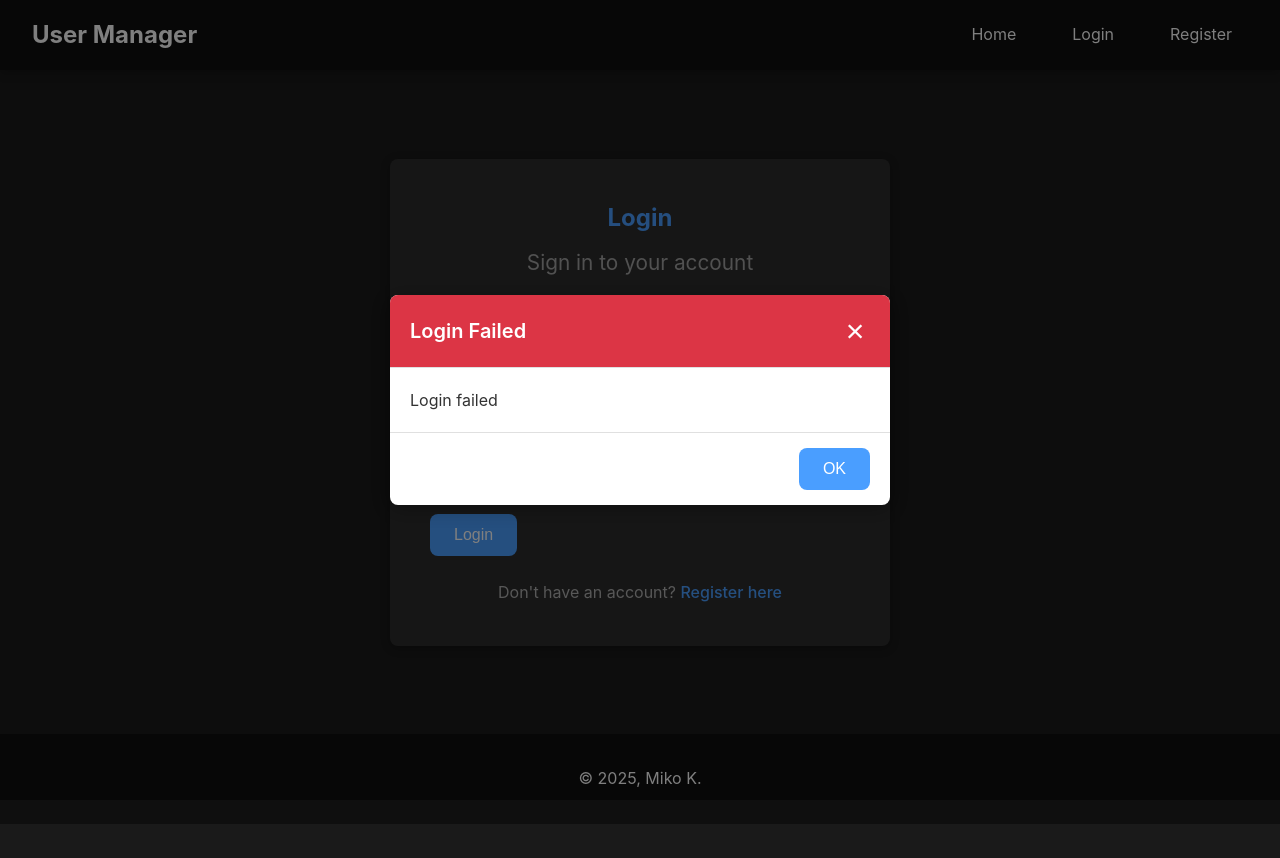
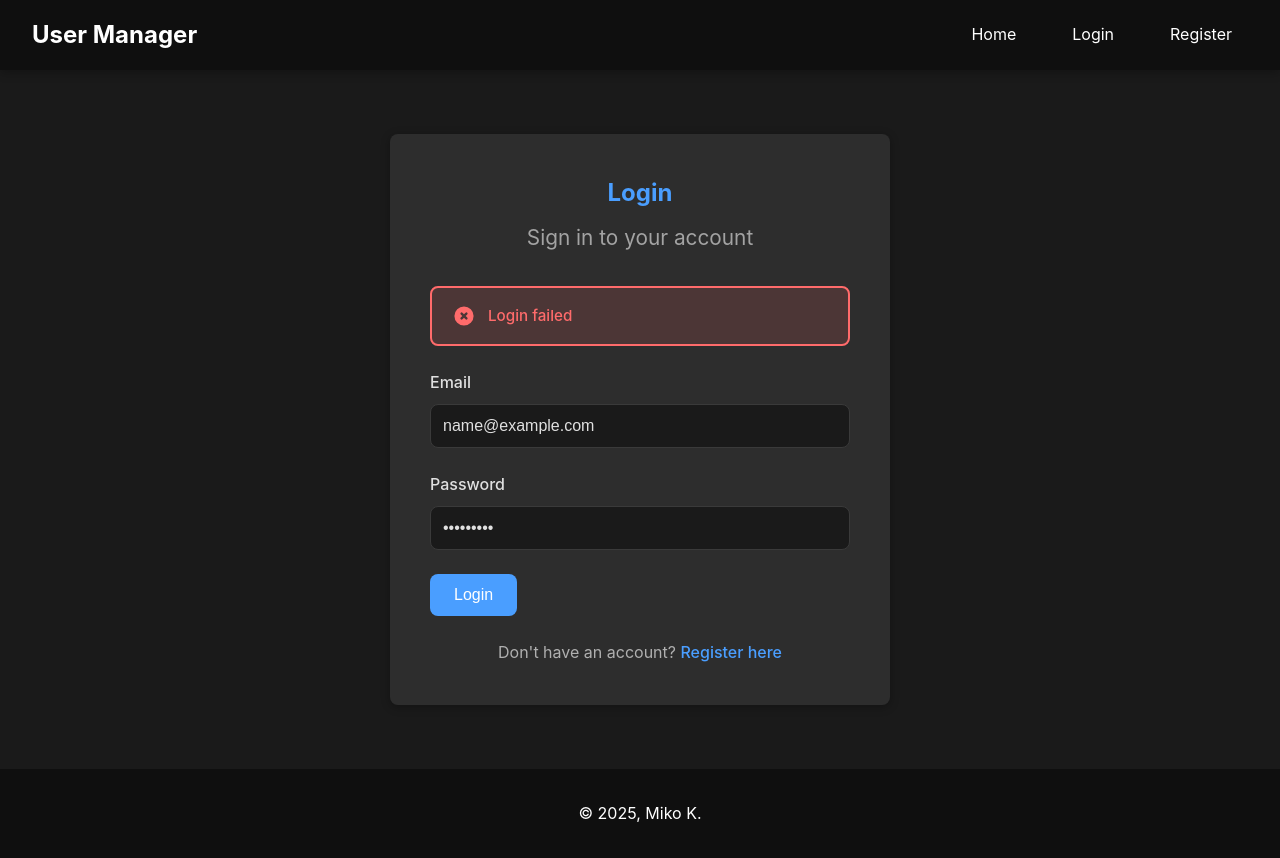
Before and after one commit to mikokki/user-manager, a React (Create React App) app in the folder client/: page /login in a window 1280 px wide. Both pictures are taken after typing "name@example.com", "Sample123" into the empty fields and a click on the button "Login". Before the commit the page ends 824 px from the top, so only its background shows below. Built offline with nearby package versions, Linux system fonts and the light colour scheme; no server answers.

Commit message:
fix: login & register form feedback

```diff
--- a/client/src/App.css
+++ b/client/src/App.css
@@ -814,6 +814,17 @@ body {
   }
 }
 
+@keyframes slideDown {
+  from {
+    transform: translateY(-20px);
+    opacity: 0;
+  }
+  to {
+    transform: translateY(0);
+    opacity: 1;
+  }
+}
+
 /* Responsive Design */
 @media (max-width: 768px) {
   .nav-container {
@@ -1220,6 +1231,31 @@ body {
   margin-bottom: 2rem;
 }
 
+.login-error-message {
+  display: flex;
+  align-items: center;
+  gap: 0.75rem;
+  background-color: rgba(255, 107, 107, 0.15);
+  border: 2px solid var(--danger-color);
+  color: var(--danger-color);
+  padding: 1rem 1.25rem;
+  border-radius: var(--border-radius);
+  margin-bottom: 1.5rem;
+  font-size: 0.95rem;
+  font-weight: 500;
+  animation: slideDown 0.3s ease-out;
+}
+
+.login-error-message .error-icon {
+  width: 24px;
+  height: 24px;
+  flex-shrink: 0;
+}
+
+.login-error-message span {
+  flex: 1;
+}
+
 .form-group {
   margin-bottom: 1.5rem;
 }
--- a/client/src/components/Login.js
+++ b/client/src/components/Login.js
@@ -1,7 +1,6 @@
 import React, { useState } from 'react';
 import { useNavigate, Link } from 'react-router-dom';
 import { login } from '../services/authService';
-import { useError } from '../context/ErrorContext';
 
 const Login = ({ onLogin }) => {
   const [formData, setFormData] = useState({
@@ -9,10 +8,14 @@ const Login = ({ onLogin }) => {
     password: '',
   });
   const [loading, setLoading] = useState(false);
+  const [loginError, setLoginError] = useState(null);
   const navigate = useNavigate();
-  const { showError } = useError();
 
   const handleChange = (e) => {
+    // Clear error when user starts typing
+    if (loginError) {
+      setLoginError(null);
+    }
     setFormData({
       ...formData,
       [e.target.name]: e.target.value,
@@ -22,13 +25,15 @@ const Login = ({ onLogin }) => {
   const handleSubmit = async (e) => {
     e.preventDefault();
     setLoading(true);
+    setLoginError(null);
 
     try {
       const response = await login(formData.email, formData.password);
       onLogin(response.data);
       navigate('/users');
     } catch (err) {
-      showError(err.message || 'Login failed. Please check your credentials.', 'Login Failed');
+      const errorMessage = err.message || 'Login failed. Please check your credentials.';
+      setLoginError(errorMessage);
     } finally {
       setLoading(false);
     }
@@ -39,6 +44,24 @@ const Login = ({ onLogin }) => {
       <div className="login-card">
         <h2>Login</h2>
         <p className="subtitle">Sign in to your account</p>
+
+        {loginError && (
+          <div className="login-error-message">
+            <svg
+              className="error-icon"
+              viewBox="0 0 20 20"
+              fill="currentColor"
+              aria-hidden="true"
+            >
+              <path
+                fillRule="evenodd"
+                d="M10 18a8 8 0 100-16 8 8 0 000 16zM8.707 7.293a1 1 0 00-1.414 1.414L8.586 10l-1.293 1.293a1 1 0 101.414 1.414L10 11.414l1.293 1.293a1 1 0 001.414-1.414L11.414 10l1.293-1.293a1 1 0 00-1.414-1.414L10 8.586 8.707 7.293z"
+                clipRule="evenodd"
+              />
+            </svg>
+            <span>{loginError}</span>
+          </div>
+        )}
 
         <form onSubmit={handleSubmit}>
           <div className="form-group">
--- a/client/src/components/Register.js
+++ b/client/src/components/Register.js
@@ -1,7 +1,6 @@
 import React, { useState } from 'react';
 import { useNavigate, Link } from 'react-router-dom';
 import { register } from '../services/authService';
-import { useError } from '../context/ErrorContext';
 
 const Register = ({ onLogin }) => {
   const [formData, setFormData] = useState({
@@ -17,10 +16,14 @@ const Register = ({ onLogin }) => {
     zipCode: '',
   });
   const [loading, setLoading] = useState(false);
+  const [registrationError, setRegistrationError] = useState(null);
   const navigate = useNavigate();
-  const { showError } = useError();
 
   const handleChange = (e) => {
+    // Clear error when user starts typing
+    if (registrationError) {
+      setRegistrationError(null);
+    }
     setFormData({
       ...formData,
       [e.target.name]: e.target.value,
@@ -29,16 +32,19 @@ const Register = ({ onLogin }) => {
 
   const handleSubmit = async (e) => {
     e.preventDefault();
+    setRegistrationError(null);
 
     // Validate passwords match
     if (formData.password !== formData.confirmPassword) {
-      showError('Passwords do not match', 'Validation Error');
+      const errorMessage = 'Passwords do not match';
+      setRegistrationError(errorMessage);
       return;
     }
 
     // Validate password length
     if (formData.password.length < 6) {
-      showError('Password must be at least 6 characters', 'Validation Error');
+      const errorMessage = 'Password must be at least 6 characters';
+      setRegistrationError(errorMessage);
       return;
     }
 
@@ -51,7 +57,8 @@ const Register = ({ onLogin }) => {
       onLogin(response.data);
       navigate('/users');
     } catch (err) {
-      showError(err.message || 'Registration failed. Please try again.', 'Registration Failed');
+      const errorMessage = err.message || 'Registration failed. Please try again.';
+      setRegistrationError(errorMessage);
     } finally {
       setLoading(false);
     }
@@ -62,6 +69,24 @@ const Register = ({ onLogin }) => {
       <div className="login-card">
         <h2>Register</h2>
         <p className="subtitle">Create a new account</p>
+
+        {registrationError && (
+          <div className="login-error-message">
+            <svg
+              className="error-icon"
+              viewBox="0 0 20 20"
+              fill="currentColor"
+              aria-hidden="true"
+            >
+              <path
+                fillRule="evenodd"
+                d="M10 18a8 8 0 100-16 8 8 0 000 16zM8.707 7.293a1 1 0 00-1.414 1.414L8.586 10l-1.293 1.293a1 1 0 101.414 1.414L10 11.414l1.293 1.293a1 1 0 001.414-1.414L11.414 10l1.293-1.293a1 1 0 00-1.414-1.414L10 8.586 8.707 7.293z"
+                clipRule="evenodd"
+              />
+            </svg>
+            <span>{registrationError}</span>
+          </div>
+        )}
 
         <form onSubmit={handleSubmit}>
           <div className="form-row">
--- a/client/src/services/authService.js
+++ b/client/src/services/authService.js
@@ -29,11 +29,17 @@ authAPI.interceptors.response.use(
   (response) => response,
   (error) => {
     if (error.response?.status === 401) {
-      // User is no longer authenticated (token invalid or user deleted)
-      localStorage.removeItem('token');
-      localStorage.removeItem('user');
-      // Reload to trigger re-render and redirect to login
-      window.location.href = '/login';
+      // Don't redirect for login/register endpoints (these are expected to return 401 on failure)
+      const isAuthEndpoint = error.config?.url?.includes('/login') ||
+                             error.config?.url?.includes('/register');
+
+      if (!isAuthEndpoint) {
+        // User is no longer authenticated (token invalid or user deleted)
+        localStorage.removeItem('token');
+        localStorage.removeItem('user');
+        // Reload to trigger re-render and redirect to login
+        window.location.href = '/login';
+      }
     }
     return Promise.reject(error);
   }
```
